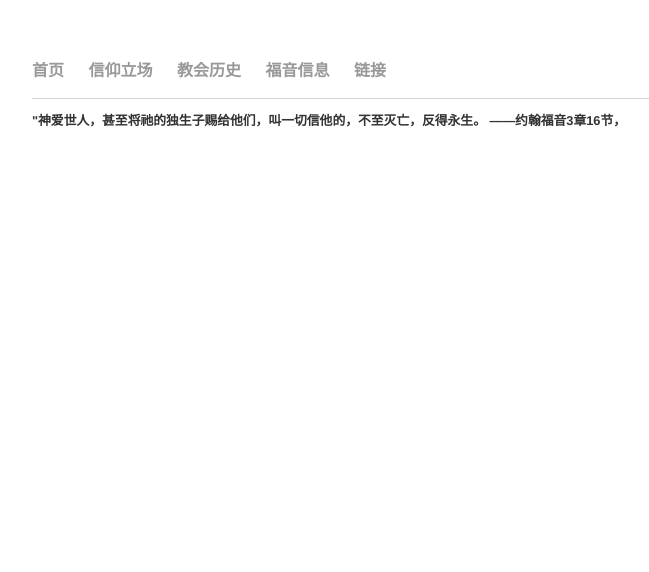
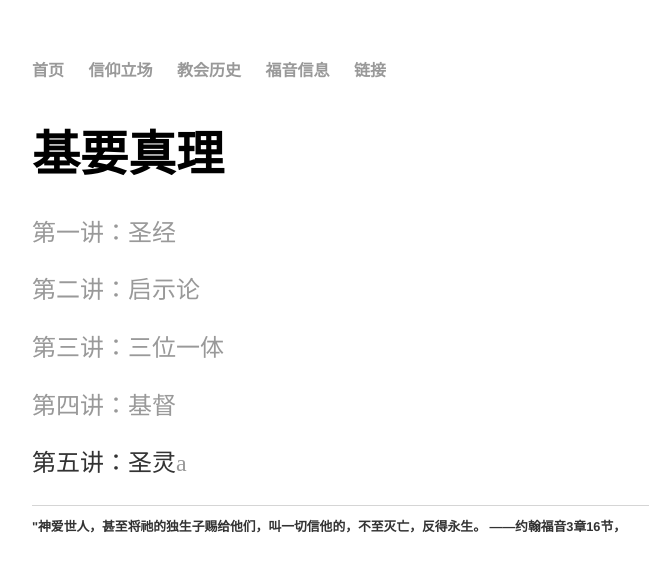
Before and after one commit to zlchurch/zlchurch.github.io, a Jekyll site: the page built from sermons/index.md, in a window 1280 px wide. Shown: the top 572 px of the page, without its empty margins (160-809 px from the left). Built offline with Jekyll 4.4.1, drawn with Linux system fonts in a browser that asks for light colours.

Commit message:
no message

```diff
--- a/sermons/index.md
+++ b/sermons/index.md
@@ -2,3 +2,15 @@
 title: 主日证道
 layout: default
 ---
+
+# 基要真理
+
+[第一讲：圣经]()
+
+[第二讲：启示论]()
+
+[第三讲：三位一体]()
+
+[第四讲：基督]()
+
+第五讲：圣灵[a]()
```
